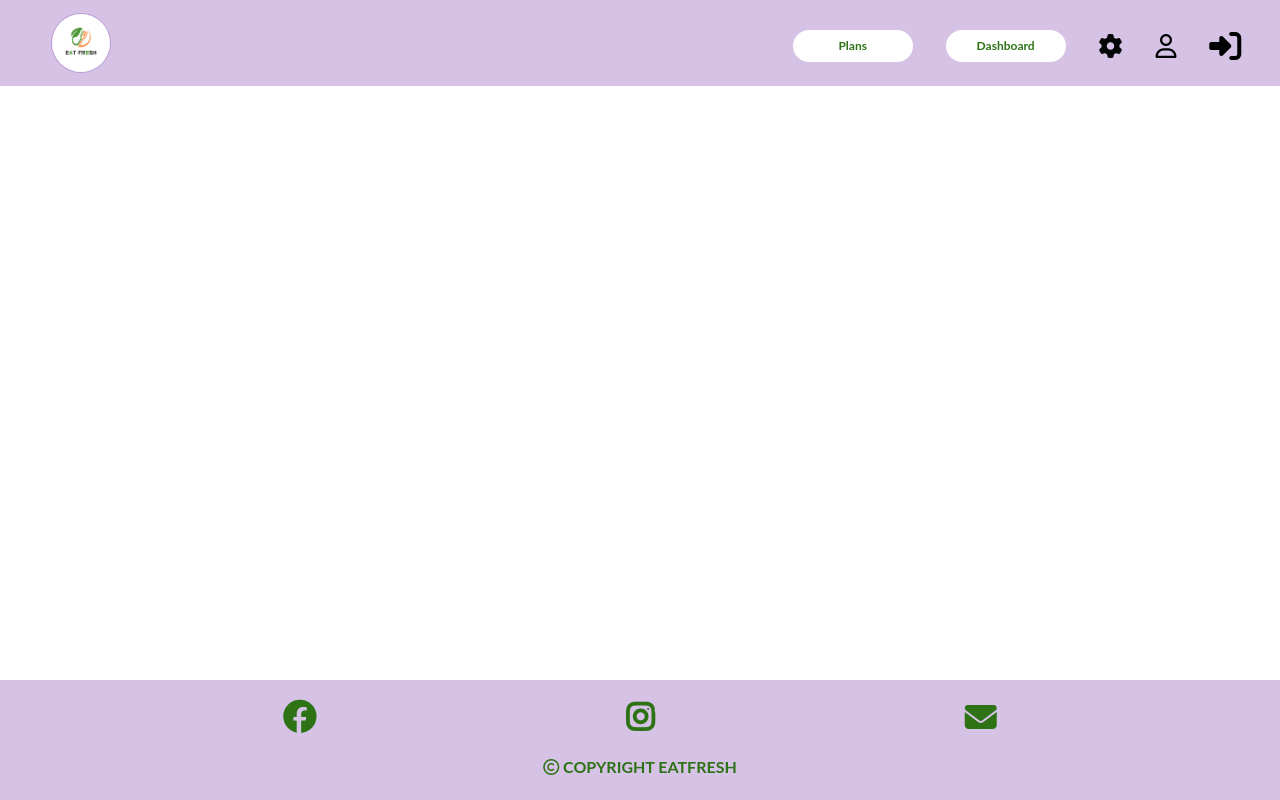
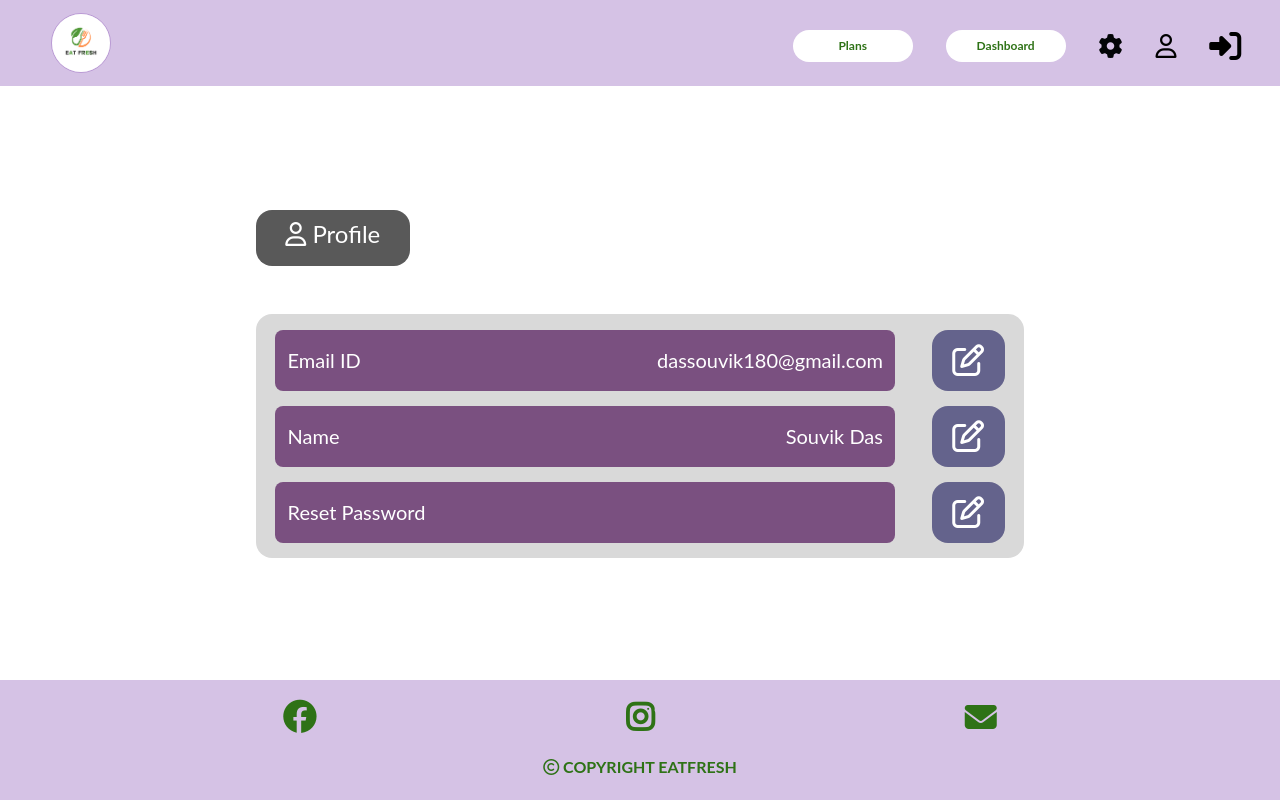
Before and after one commit to Globetrottercode/react_eat_fresh, a React (Create React App) app: page /profile in a window 1280 px wide. Built offline with nearby package versions, Linux system fonts and the light colour scheme.

Commit message:
Profile page layout created

```diff
--- a/src/pages/Profile.js
+++ b/src/pages/Profile.js
@@ -6,7 +6,46 @@ function Profile() {
   return (
     <>
       <TopNavbar />
-
+      <div className="profileBody">
+        <div className="profileDiv">
+          <div className="profileLabel">
+            <p>
+              <i class="fa-regular fa-user"></i>
+              {"      "}Profile
+            </p>
+          </div>
+          <div className="profileCard">
+            <div>
+              <div className="profileLabels">
+                <p>Email ID</p>
+                <p>dassouvik180@gmail.com</p>
+              </div>{" "}
+              <div className="profileEdit">
+                <i class="fa-regular fa-pen-to-square fa-2x"></i>
+              </div>
+            </div>
+            <div>
+              {" "}
+              <div className="profileLabels">
+                <p>Name</p>
+                <p>Souvik Das</p>
+              </div>{" "}
+              <div className="profileEdit">
+                <i class="fa-regular fa-pen-to-square fa-2x"></i>
+              </div>
+            </div>
+            <div>
+              {" "}
+              <div className="profileLabels">
+                <p>Reset Password</p>
+              </div>{" "}
+              <div className="profileEdit">
+                <i class="fa-regular fa-pen-to-square fa-2x"></i>
+              </div>
+            </div>
+          </div>
+        </div>
+      </div>
       <Footer />
     </>
   );
```
